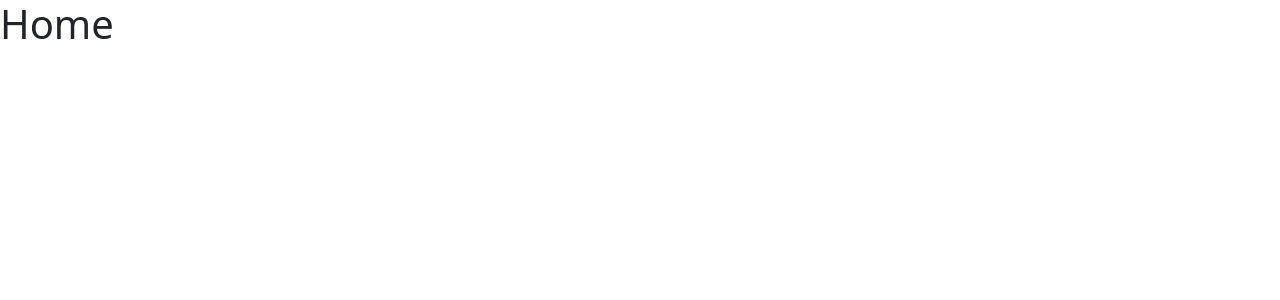
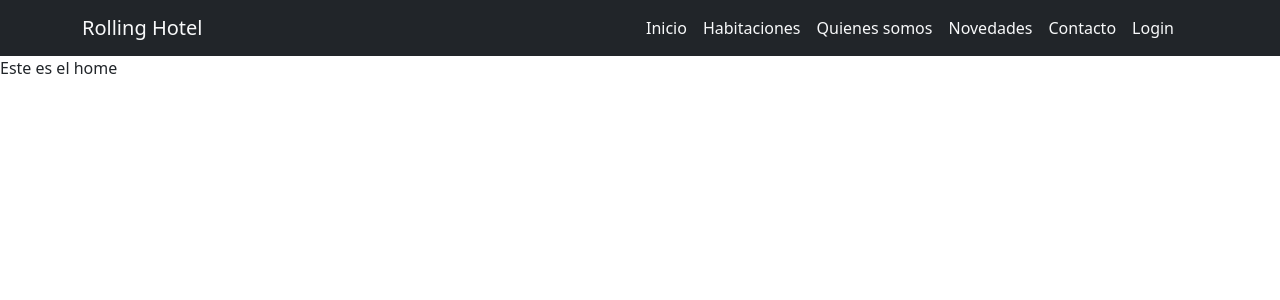
Before and after one commit to TheJB4/frontend-RollingHotel, a React (Vite) app: page / in a window 1280 px wide. Shown: the top 300 px of the page. Built offline with nearby package versions, Linux system fonts and the light colour scheme.

Commit message:
se añadio el header

```diff
--- a/src/App.jsx
+++ b/src/App.jsx
@@ -1,17 +1,18 @@
 import { BrowserRouter, Outlet, Route, Routes } from "react-router-dom";
 import "bootstrap/dist/css/bootstrap.min.css";
 import "./App.css";
-import Contacto from "./components/pages/Contacto";
-import Home from './pages/Home';
-import Header from './Components/Header';
+import Contacto from "./Components/pages/Contacto";
+import Home from "./pages/Home";
+import Header from "./Components/Header";
 
 function App() {
     return (
         <>
             <BrowserRouter>
+                <Header />
                 <Routes>
                     <Route path="/" element={<Outlet />}></Route>
-                    <Route index element={<h1>Home</h1>}></Route>
+                    <Route index element={<Home />}></Route>
                     <Route
                         path="/habitaciones"
                         element={<h1>Habitaciones</h1>}
```
